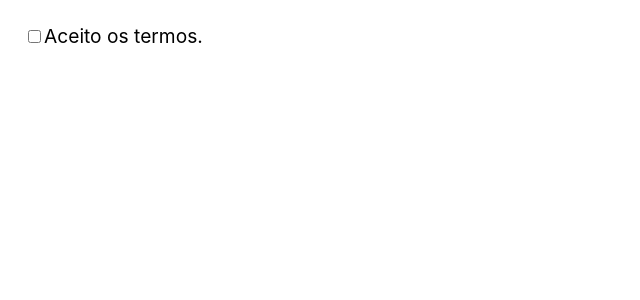
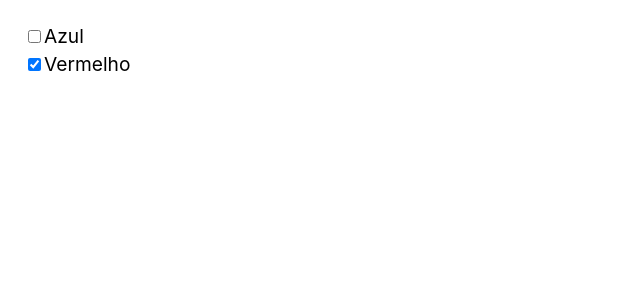
Before and after one commit to tatisabinoviana/ReactParaIniciantesOrigamid, a React (Create React App) app: page / in a window 1280 px wide. Shown: the top 300 px of the page, without its empty margins (0-640 px from the left). Built offline with nearby package versions, Linux system fonts and the light colour scheme.

Commit message:
checkbox separado por cores, onde desmarcar e marcar é reativo

```diff
--- a/src/App.js
+++ b/src/App.js
@@ -1,18 +1,35 @@
 import React from 'react';
 
 const App = () => {
-  const [termos, setTermos] = React.useState(false);
+  const [cores, setCores] = React.useState(['vermelho']);
+
+  function handleChange({ target }) {
+    if (target.checked) {
+      setCores([...cores, target.value]);
+    } else {
+      setCores(cores.filter((cor) => cor !== target.value));
+    }
+  }
+
   return (
     <form>
-      {termos && <p>Aceitou os termos.</p>}
       <label>
         <input
           type="checkbox"
-          value="Termos"
-          checked={termos}
-          onChange={({ target }) => setTermos(target.checked)}
+          value="azul"
+          checked={cores.includes('azul')}
+          onChange={handleChange}
         />
-        Aceito os termos.
+        Azul
+      </label>
+      <label>
+        <input
+          type="checkbox"
+          value="vermelho"
+          checked={cores.includes('vermelho')}
+          onChange={handleChange}
+        />
+        Vermelho
       </label>
     </form>
   );
```
